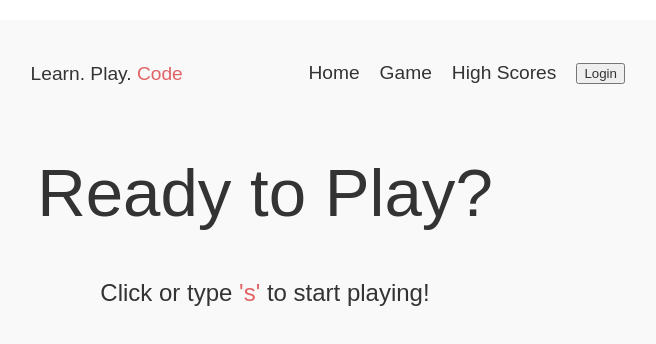
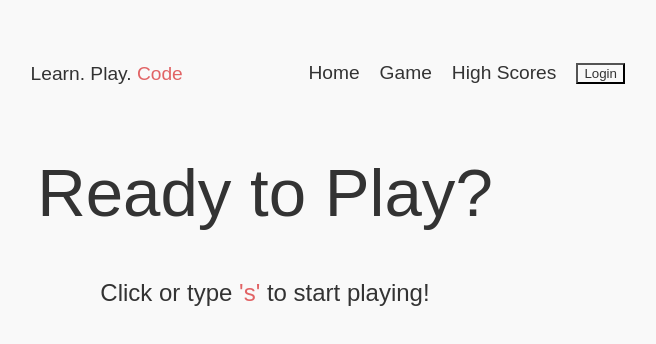
Before and after one commit to tony-sn/scoring-game, a React (Vite) app: page / in a window 1280 px wide. Shown: the top 344 px of the page, without its empty margins (375-1031 px from the left). Built offline with nearby package versions, Linux system fonts and the light colour scheme.

Commit message:
feat: add auth0 for app
feat: add auth0 for app

feat: add auth0 for app

style: remove white background top

```diff
--- a/src/App.tsx
+++ b/src/App.tsx
@@ -1,4 +1,5 @@
 import { Routes, Route, useNavigate } from "react-router-dom";
+import { useAuth0 } from "@auth0/auth0-react";
 
 import Navbar from "components/Navbar";
 
@@ -13,6 +14,12 @@ import GlobalStyle from "styled/GlobalStyle";
 
 function App() {
   let navigate = useNavigate();
+
+  const { isLoading } = useAuth0();
+
+  if (isLoading) {
+    return <p>Loading...</p>;
+  }
   return (
     <Main>
       <GlobalStyle />
--- a/src/components/Navbar.tsx
+++ b/src/components/Navbar.tsx
@@ -8,7 +8,7 @@ import { Accent } from "styled/Random";
 import { useAuth0 } from "@auth0/auth0-react";
 
 export default function Navbar() {
-  const { loginWithRedirect } = useAuth0();
+  const { isAuthenticated, loginWithRedirect, logout } = useAuth0();
 
   return (
     <StyledNavbar>
@@ -28,9 +28,24 @@ export default function Navbar() {
           <StyledLink to="/highscores">High Scores</StyledLink>
         </li>
 
-        <li>
-          <button onClick={() => loginWithRedirect()}>Login</button>
-        </li>
+        {isAuthenticated && (
+          <li>
+            <button
+              onClick={() =>
+                logout({
+                  returnTo: window.location.origin,
+                })
+              }
+            >
+              Log Out
+            </button>
+          </li>
+        )}
+        {!isAuthenticated && (
+          <li>
+            <button onClick={() => loginWithRedirect()}>Login</button>
+          </li>
+        )}
       </StyledNavItems>
     </StyledNavbar>
   );
--- a/src/index.css
+++ b/src/index.css
@@ -7,3 +7,7 @@
   -moz-osx-font-smoothing: grayscale;
   -webkit-text-size-adjust: 100%;
 }
+
+* {
+  background-color: #f9f9f9;
+}
--- a/src/pages/Home.tsx
+++ b/src/pages/Home.tsx
@@ -1,7 +1,11 @@
 import CTA from "styled/CTA";
 import { Accent, StyledTitle } from "styled/Random";
+import { useAuth0 } from "@auth0/auth0-react";
 
 export default function Home(): JSX.Element {
+  const { user } = useAuth0();
+  if (typeof user !== "undefined") console.log(user);
+
   return (
     <div>
       <StyledTitle>Ready to Play?</StyledTitle>
```
